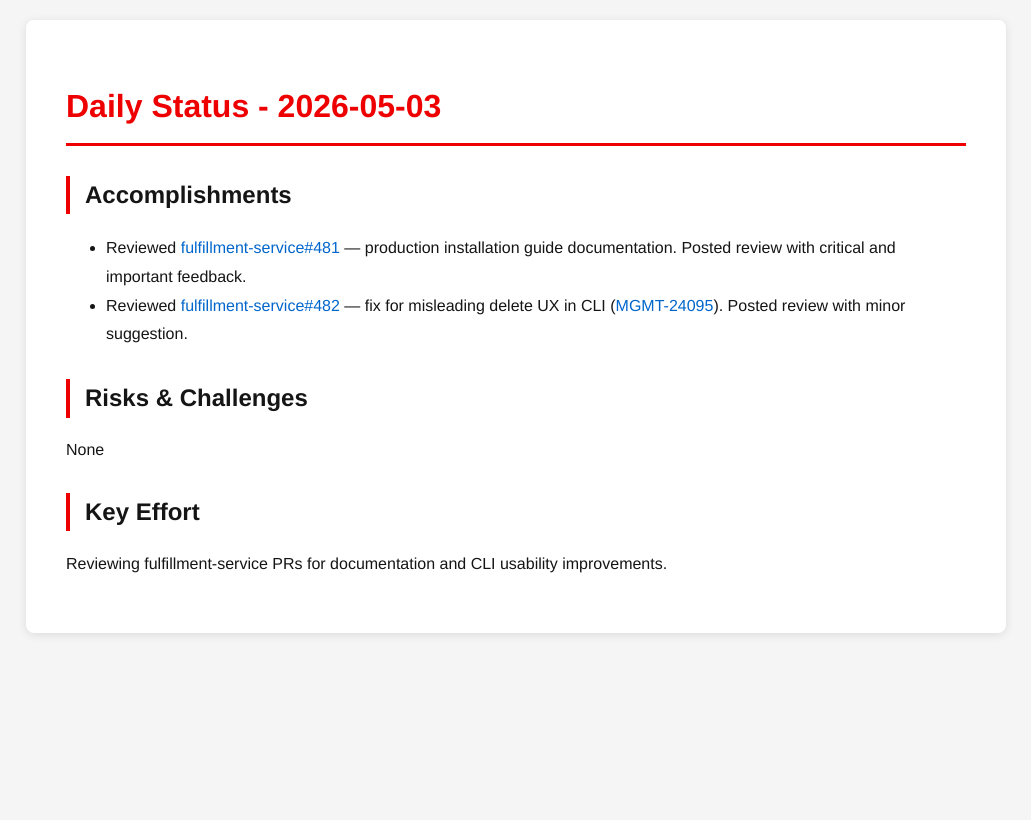
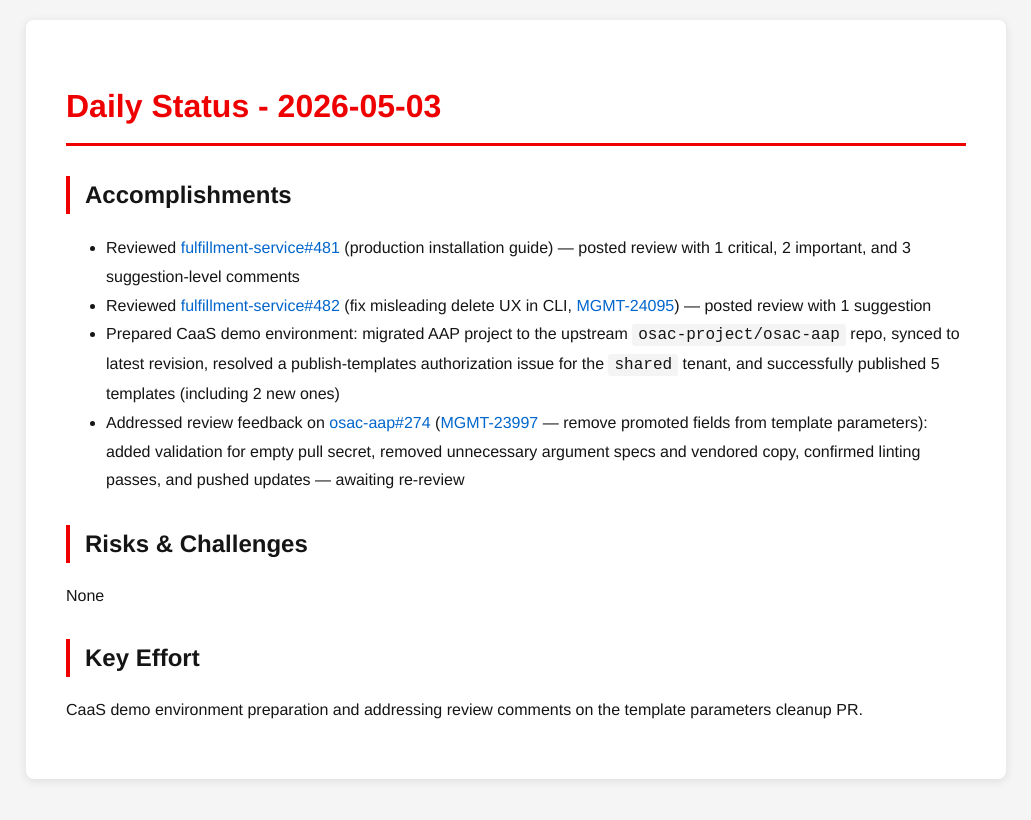
Before and after one commit to tzvatot/daily-status, a Jekyll site: the page built from 2026-05-03.md, in a window 1280 px wide. Shown: the top 820 px of the page, without its empty margins (124-1155 px from the left). Built offline with Jekyll 4.4.1, drawn with Linux system fonts in a browser that asks for light colours.

Commit message:
Daily status update - 2026-05-03

```diff
--- a/2026-05-03.md
+++ b/2026-05-03.md
@@ -7,11 +7,13 @@ date: 2026-05-03
 # Daily Status - 2026-05-03
 
 ## Accomplishments
-- Reviewed [fulfillment-service#481](https://github.com/osac-project/fulfillment-service/pull/481) — production installation guide documentation. Posted review with critical and important feedback.
-- Reviewed [fulfillment-service#482](https://github.com/osac-project/fulfillment-service/pull/482) — fix for misleading delete UX in CLI ([MGMT-24095](https://issues.redhat.com/browse/MGMT-24095)). Posted review with minor suggestion.
+- Reviewed [fulfillment-service#481](https://github.com/osac-project/fulfillment-service/pull/481) (production installation guide) — posted review with 1 critical, 2 important, and 3 suggestion-level comments
+- Reviewed [fulfillment-service#482](https://github.com/osac-project/fulfillment-service/pull/482) (fix misleading delete UX in CLI, [MGMT-24095](https://issues.redhat.com/browse/MGMT-24095)) — posted review with 1 suggestion
+- Prepared CaaS demo environment: migrated AAP project to the upstream `osac-project/osac-aap` repo, synced to latest revision, resolved a publish-templates authorization issue for the `shared` tenant, and successfully published 5 templates (including 2 new ones)
+- Addressed review feedback on [osac-aap#274](https://github.com/osac-project/osac-aap/pull/274) ([MGMT-23997](https://issues.redhat.com/browse/MGMT-23997) — remove promoted fields from template parameters): added validation for empty pull secret, removed unnecessary argument specs and vendored copy, confirmed linting passes, and pushed updates — awaiting re-review
 
 ## Risks & Challenges
 None
 
 ## Key Effort
-Reviewing fulfillment-service PRs for documentation and CLI usability improvements.
+CaaS demo environment preparation and addressing review comments on the template parameters cleanup PR.
```
